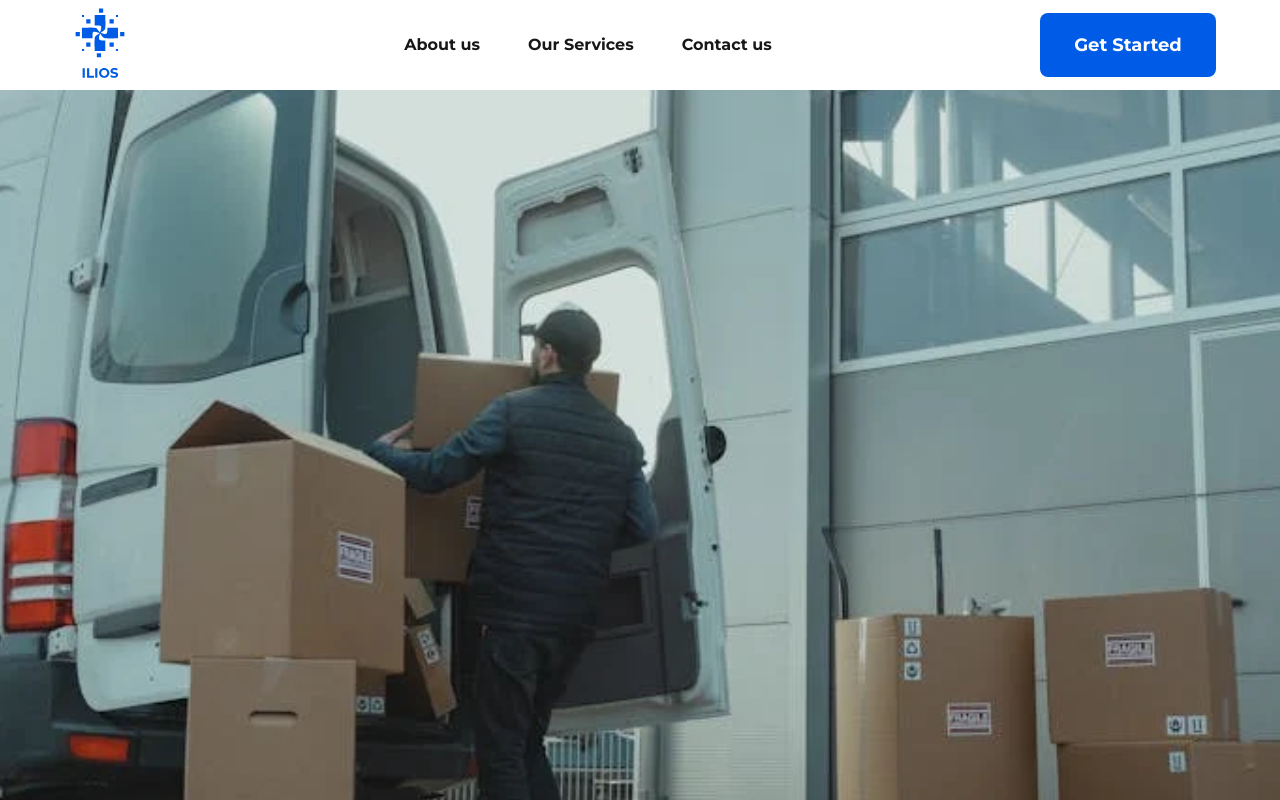
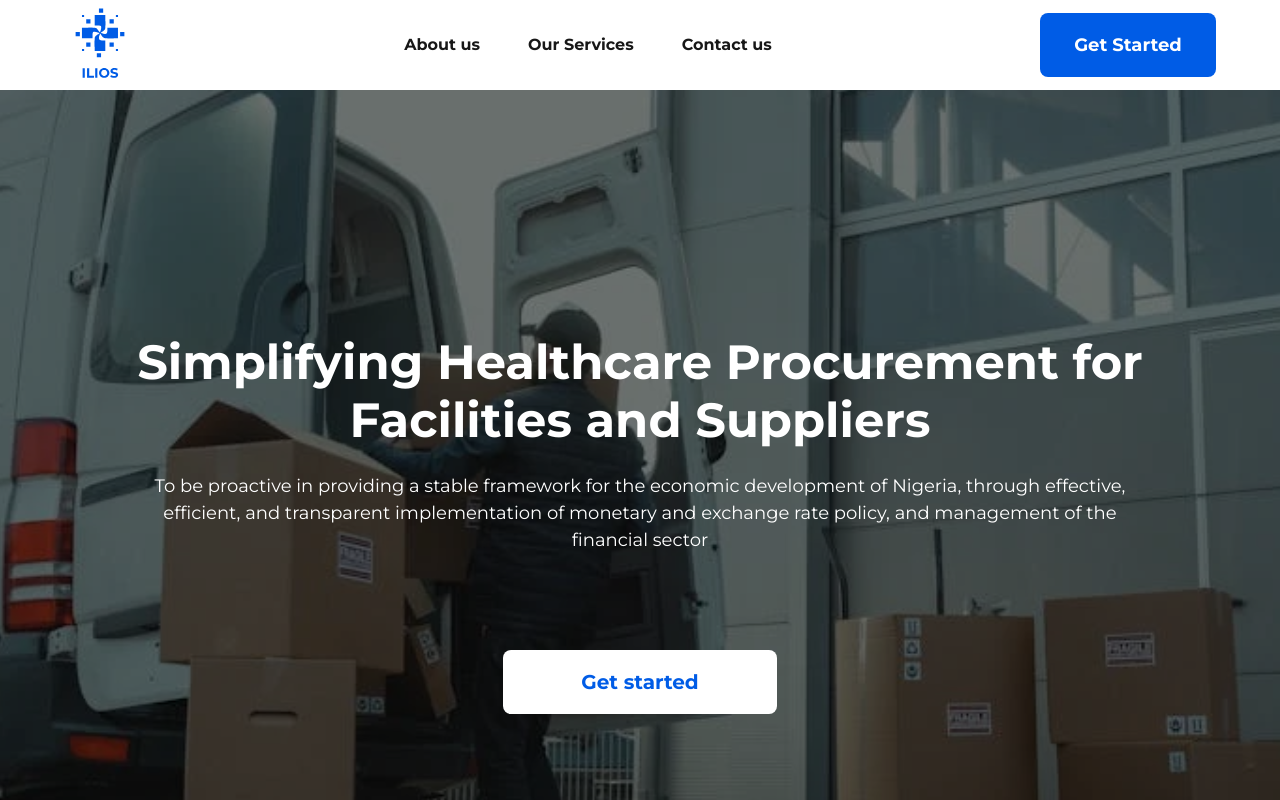
Before and after one commit to ilios91/ilios-fe, a Next.js app: page / in a window 1280 px wide. Shown: the top 800 px of the page. Built offline with nearby package versions, Linux system fonts and the light colour scheme.

Commit message:
hero section for desktop

```diff
--- a/src/components/layout/Navbar.tsx
+++ b/src/components/layout/Navbar.tsx
@@ -14,7 +14,7 @@ export default function Navbar() {
   };
 
   return (
-    <nav className={`${styles.navbar} h-[90px] bg-white w-full fixed top-0 z-1`}>
+    <nav className={`${styles.navbar} h-[90px] bg-white w-full fixed top-0 z-50`}>
       <div className="w-[90%] mx-auto flex justify-between items-center h-full">
         <div>
           <Link href="/" className="flex items-center justify-center relative w-[72px] h-[78px]">
--- a/src/components/sections/Hero.tsx
+++ b/src/components/sections/Hero.tsx
@@ -4,15 +4,30 @@ import styles from "@/components/styles/hero.module.scss";
 
 export default function Hero() {
   return (
-    <section
-      className={`${styles.hero} h-[866px] relative top-[90px] max-w-screen`}>
-      <div className="h-[86px]">
+    <section className={`${styles.hero} bg-red-700 h-[866px] relative top-[90px] max-w-screen`}>
+      <div className="h-full w-full">
         <Image
           fill={true}
           src={HeroImage}
           alt="hero"
           objectFit="cover"
+          priority
+          quality={100}
         />
+      </div>
+
+      {/* Overlay */}
+      <div className="absolute inset-0 bg-black/50" />
+
+      {/* Content */}
+
+      <div className="absolute inset-0 max-w-[1192px] mx-auto flex flex-col justify-center items-center text-center">
+        {/* ... content ... */}
+        <h1 className="font-bold text-5xl align-center leading-[58px] text-white">Simplifying Healthcare Procurement for Facilities and Suppliers</h1>
+        <p className="font-normal text-white text-[18px] mt-6 max-w-[1022px]">To be proactive in providing a stable framework for the economic development of Nigeria, through effective, efficient, and transparent implementation of monetary and exchange rate policy, and management of the financial sector</p>
+        <div className="mt-24">
+          <button className="w-[274px] h-16 text-blue-normal bg-white font-bold text-[20px] leading-6 rounded-lg"> Get started</button>
+        </div>
       </div>
     </section>
   );
```
Also changed, not shown: src/assets/images/about.png (added).
